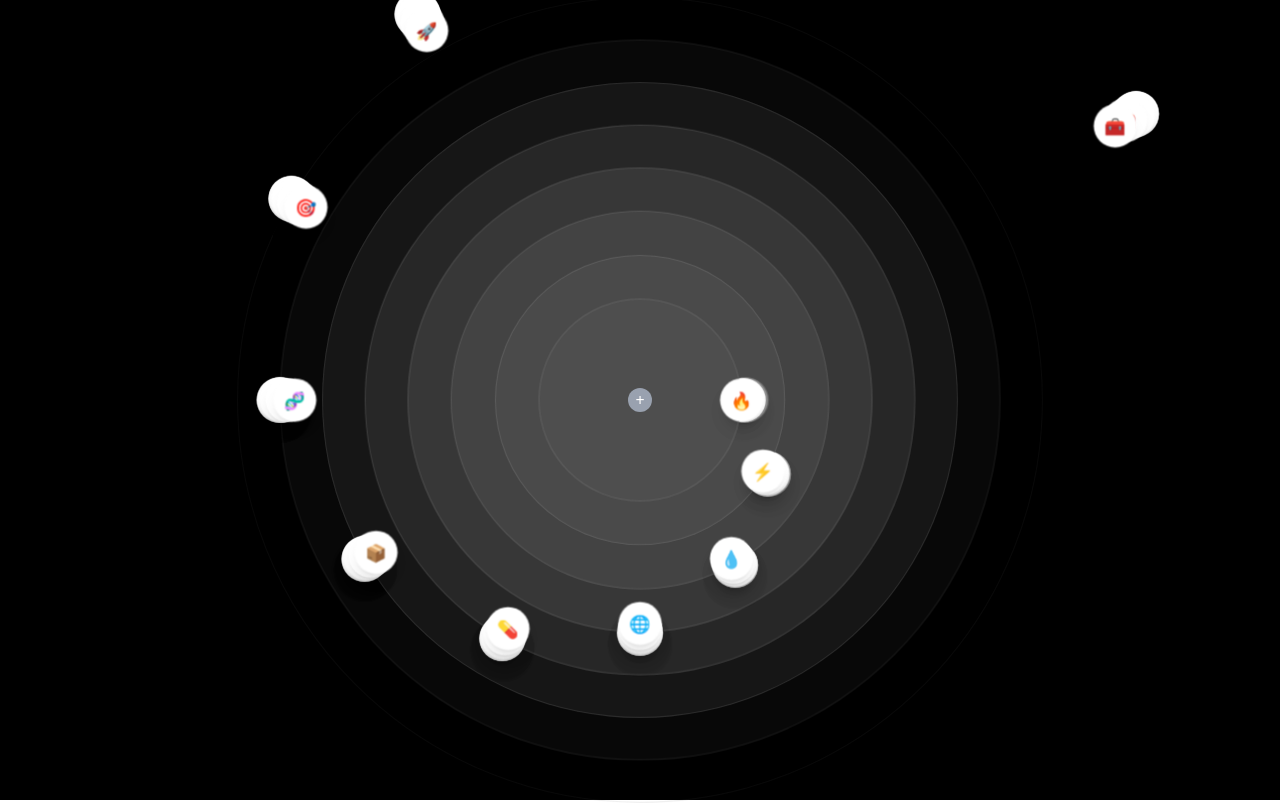
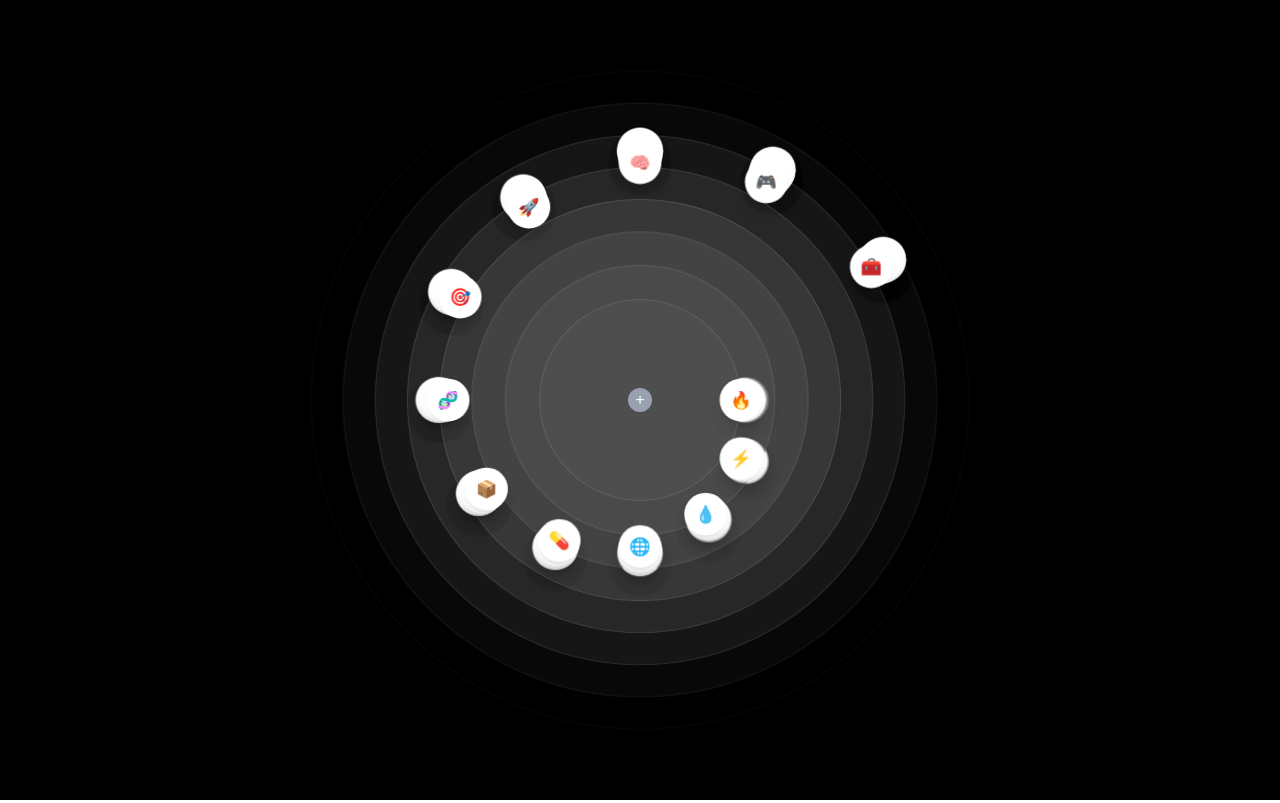
Before and after one commit to jeslor/ripple_ui, a React (Vite) app: page / in a window 1280 px wide. Built offline with nearby package versions, Linux system fonts and the light colour scheme.

Commit message:
adjust the size of the circles

```diff
--- a/src/App.jsx
+++ b/src/App.jsx
@@ -15,15 +15,15 @@ function App() {
             key={i}
             className={`absolute  rounded-full border-[1px]  transition-all duration-1000 ease-in-out`}
             style={{
-              width: `${200 + i * 80}px`,
-              height: `${200 + i * 80}px`,
+              width: `${200 + i * 60}px`,
+              height: `${200 + i * 60}px`,
               borderColor: `rgba(100, 100, 100, 0.${Math.abs(i + 1 - 9)})`,
               borderRadius: "50%",
               transformOrigin: "50% 50%",
               backgroundColor: `rgba(80, 80, 80, 0.${Math.abs(i + 1 - 8)})`,
               zIndex: `${Math.abs(i - 8)}`,
-              animation: `scale 3.2s cubic-bezier(0.66, 0, 0, 1.1) infinite`,
-              animationDelay: `${i * 0.12}s`,
+              animation: `scale 3.2s cubic-bezier(0.66, 0, 0, 1.3) infinite`,
+              animationDelay: `${i * 0.15}s`,
             }}
           >
             {[
@@ -40,7 +40,7 @@ function App() {
               { angle: 300, icon: "🎮" },
               { angle: 330, icon: "🧰" },
             ].map(({ angle, icon }, i) => {
-              const radius = (200 + i * 80) / 2;
+              const radius = (200 + i * 30) / 2;
               const rad = (angle * Math.PI) / 180;
               const x = Math.cos(rad) * radius;
               const y = Math.sin(rad) * radius;
```
